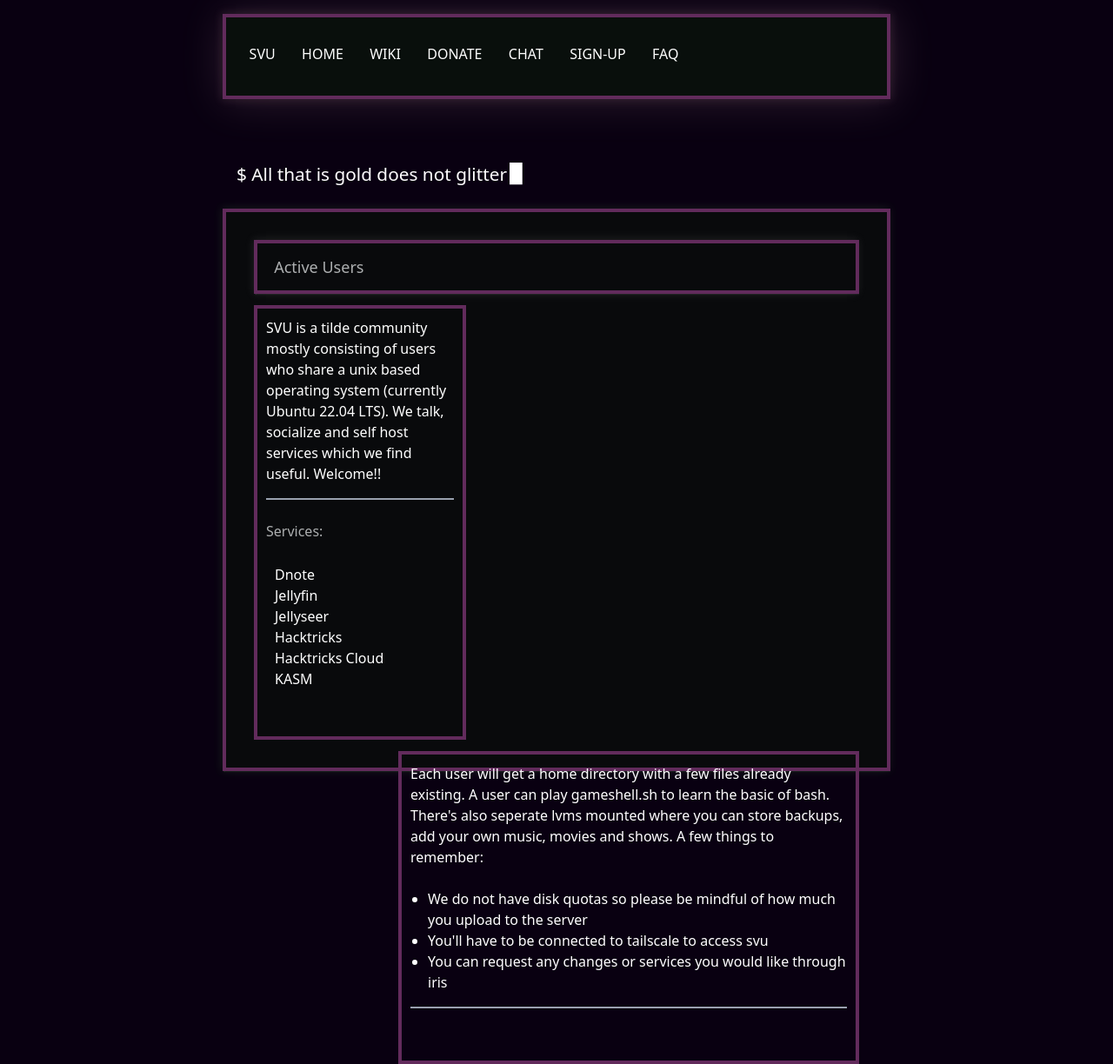
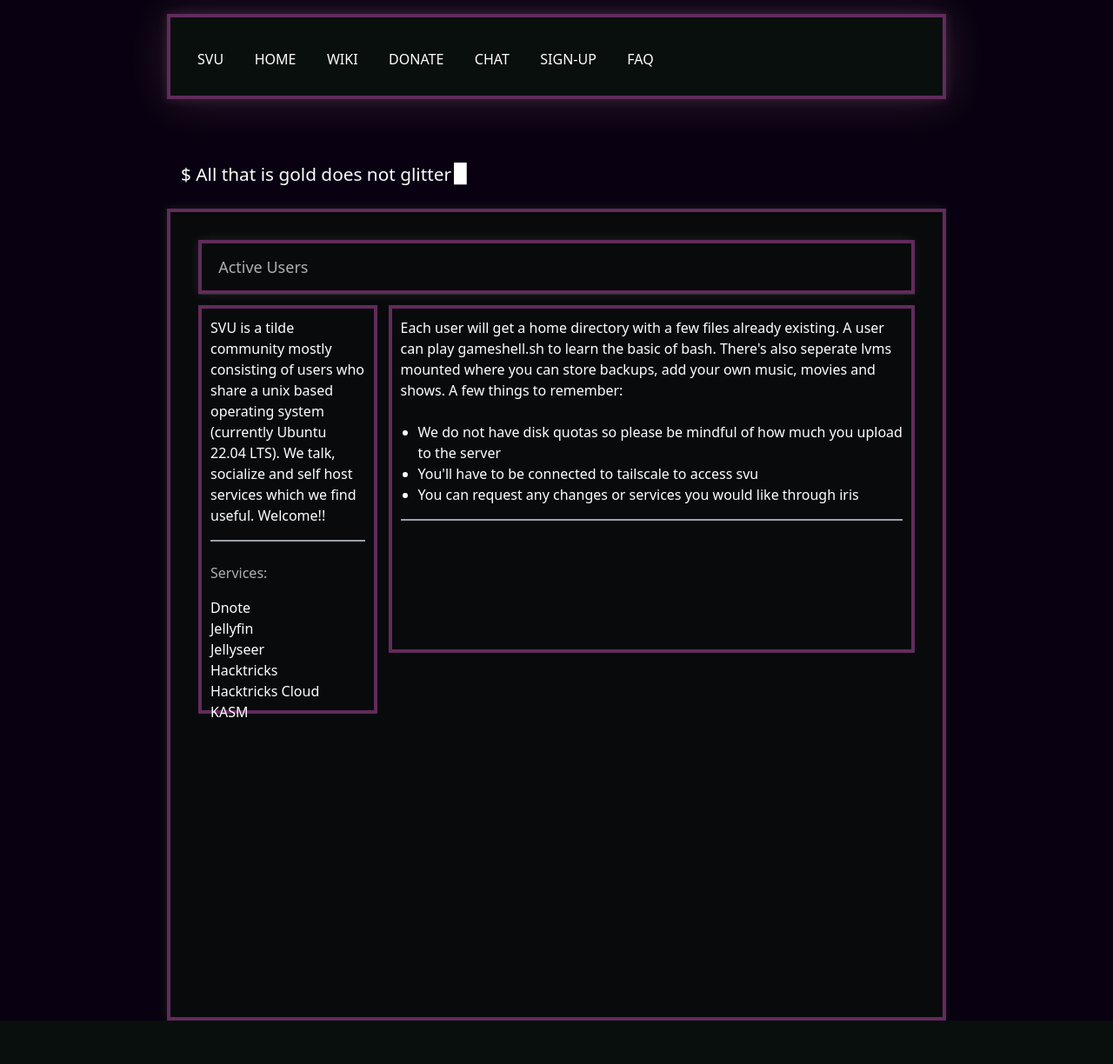
Before and after one commit to Viridescent7/svu_dashboard, a Django app: page / in a window 1280 px wide. Shown: the whole page at 87% size. After the commit the page ends 1174 px from the top, so only its background shows below. Run offline with Django 4.2, Linux system fonts and the light colour scheme.

Commit message:
optimization for changing window layout

```diff
--- a/home/static/css/styles.css
+++ b/home/static/css/styles.css
@@ -1,3 +1,8 @@
+html, body {
+  height: 100%;
+  margin: 0;
+}
+
 #navdiv{
     border: 0.28rem solid;
     border-color:rgba(98,43,92,100);
@@ -67,34 +72,69 @@ spread-radius responsible for  */
                 0.3px 1.1px 1px -0.3px rgba(149, 255, 119, 0.15);
 }
 
+#main-body {
+  margin: 0;
+  display: inline-flex;
+  flex-wrap: wrap;
+  min-height: 100vh;
+}
+
+@media (max-width: 768px) {
+  #main-body {
+    display: block;
+  }
+}
+
 #active-users{
     border: 0.28rem solid;
     border-color:rgb(98,43,92);
     box-shadow: -1px -0.8px 10px 0.3px rgba(229,228,226, 0.1),
                 0.3px 1.1px 1px -0.3px rgba(229,228,226, 0.15);
+    height: 100%;
 }
 
 #about_us {
-    display: inline-block;
     border: 0.28rem solid;
     border-color:rgb(98,43,92);
-    width: 35%; /* Narrow width */
-    height: 500px; /* Long height */
+
+    min-width: 200px; /* Narrow width */
+    min-height: 465px;
+
+    padding: 10px;
+    margin-top: 13px;
+    margin-right: 13px;
+    margin-bottom: auto;
+
+    flex: 1 1 200px;
+    }
+
+#services {
+    width: 300px;
+    height: 100px;
+    margin-bottom: 20px;
+}
+
+#services a:hover {
+    color: red;
+}
+
+
+#how-to {
+    border: 0.28rem solid;
+    border-color:rgb(98,43,92);
+
+    width: 600px;
+    max-width: 100%; /* Narrow width */
+
+    height: 400px;
+    max-height: 100vh;
+
     padding: 10px;
     margin-top:13px;
-    }
+    margin-left: auto;
+    margin-bottom: auto;
+    flex: 1 1 600px;
 
-#how-to {
-    display: inline-block;
-    border: 0.28rem solid;
-    border-color:rgb(98,43,92);
-    width: 530px; /* Narrow width */
-    float: right;
-    height: 360px;
-    padding: 10px;
-
-    margin-top:13px;
-    overflow-y: auto; /* Adds scroll if text overflows */
     }
 
 #how-to ul {
@@ -104,16 +144,6 @@ spread-radius responsible for  */
 #how-to ul.custom li::before {
   content: "•";
   margin-right: 8px;
-}
-
-#services {
-    width: 300px;
-    height: 100px;
-    padding: 10px;
-}
-
-#services a:hover {
-    color: red;
 }
 
 #username, #email, #why, #sshkey{
--- a/templates/base.html
+++ b/templates/base.html
@@ -12,17 +12,17 @@
 
 </head>
 <body class="bg-[rgb(9,0,17)] text-[rgba(255,255,255,100)] break-keep">
-    <div id="navdiv" class="bg-[rgba(9,0,17,100)] w-[60%] mx-auto mt-4">
+    <div id="navdiv" class="bg-[rgba(9,0,17,100)] w-[70%] mx-auto mt-4">
         {% include "navi.html" %}
     </div>
     <br><br>
 
-    <div id="runner-outer" class="w-[60%] mx-auto mt-[0.6%] p-[1rem] mb-[0.3%]">
+    <div id="runner-outer" class="w-[70%] mx-auto mt-[0.6%] p-[1rem] mb-[0.3%]">
     {%block runner %}
     {% endblock %}
     </div>
 
-    <div id="main-content" class="w-[60%] bg-[rgba(9,10,12,100)] mx-auto mt-[0.6%] p-[2rem] mb-[0.5%]">
+    <div id="main-content" class="w-[70%] bg-[rgba(9,10,12,100)] mx-auto mt-[0.6%] p-[2rem] mb-[0.5%]">
         {% block main-content %}
         {% endblock %}
     </div>
```
